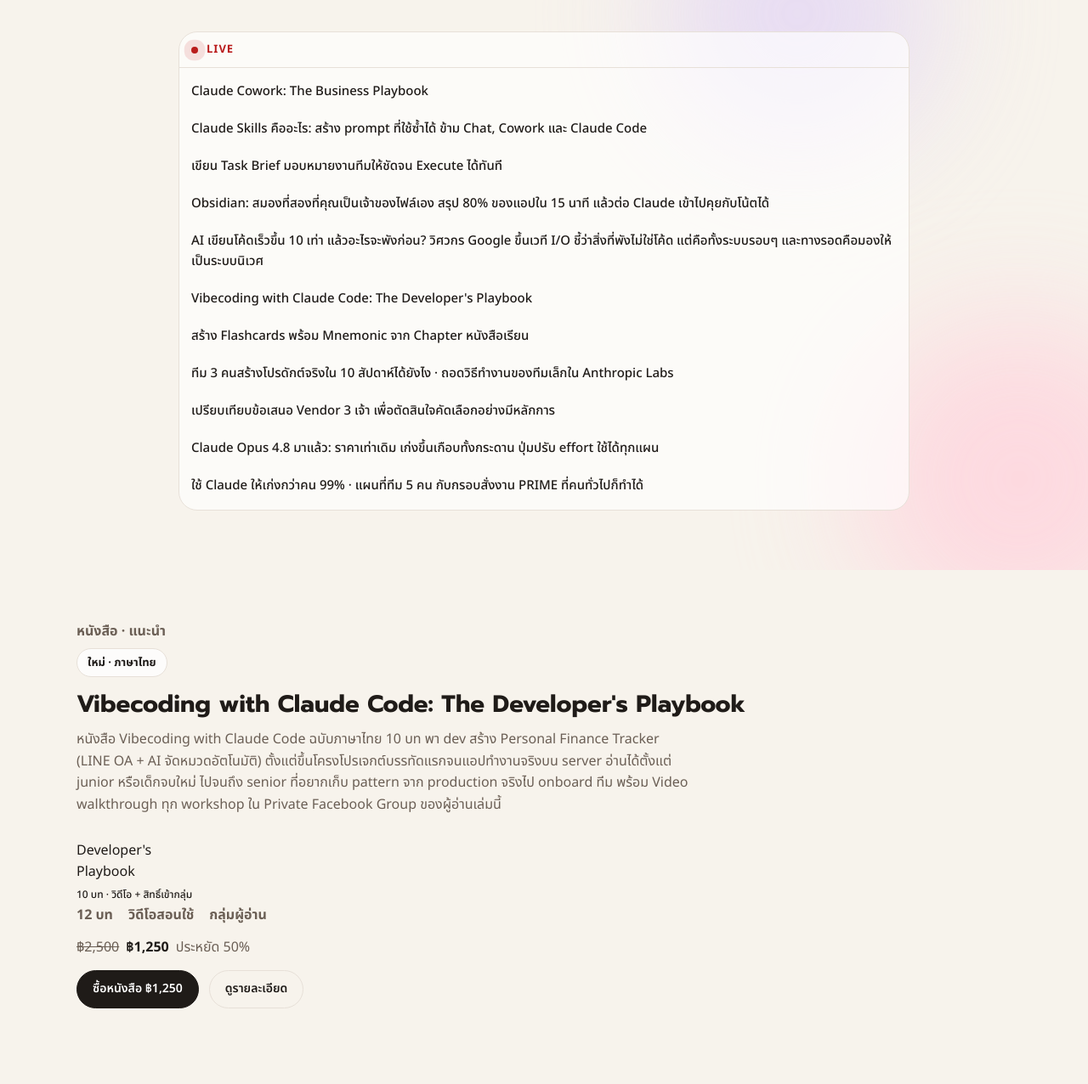
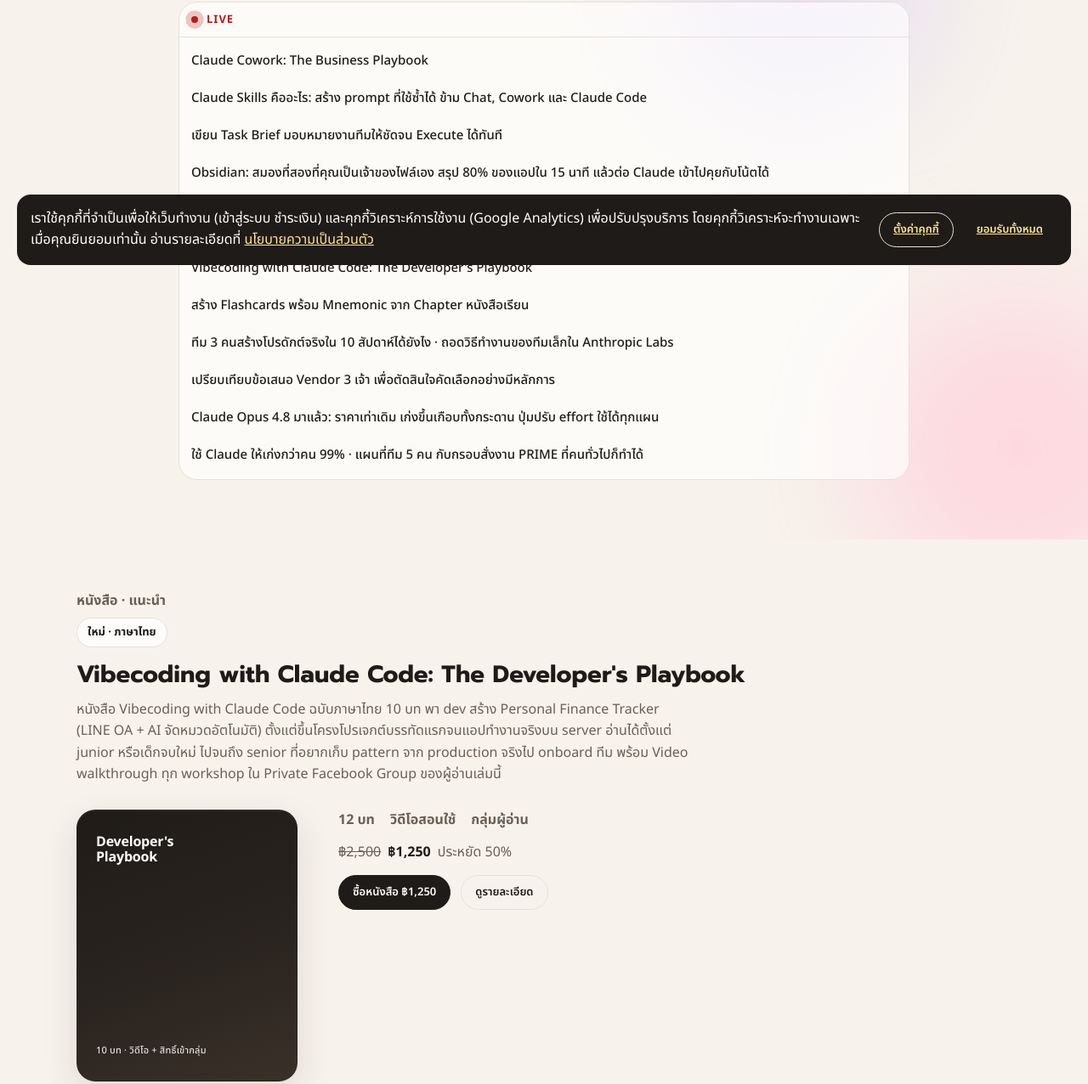
Before and after one commit to rockyvongusa-max/vibe-coding-thailand-clone, a plain HTML site: page index.html in a window 1280 px wide. Shown: the part 468-1744 px from the top of the page at 85% size. Drawn offline with Linux system fonts and the light colour scheme.

Commit message:
style pass: header/featured/article spacing + remove announce logic

```diff
--- a/index.html
+++ b/index.html
@@ -6,10 +6,7 @@
   <title>เรียน AI ใช้งานจริงสำหรับทุกคน | Vibe Coding Thailand</title>
   <link rel="preconnect" href="https://fonts.googleapis.com" />
   <link rel="preconnect" href="https://fonts.gstatic.com" crossorigin />
-  <link
-    href="https://fonts.googleapis.com/css2?family=Noto+Sans+Thai:wght@300;400;500;600;700&family=Prompt:wght@400;500;600;700&display=swap"
-    rel="stylesheet"
-  />
+  <link rel="stylesheet" href="https://fonts.googleapis.com/css2?family=Noto+Sans+Thai:wght@300;400;500;600;700&family=Prompt:wght@400;500;600;700&display=swap"/>
   <style>
     :root {
       --bg: #f7f3ec;
@@ -19,10 +16,9 @@
       --accent-pink: #ffd1dc;
       --accent-purple: #e2d5f5;
       --accent-yellow: #fde68a;
-      --accent-gold: #d4a843;
       --card: #ffffff;
       --border: #e7e0d8;
-      --shadow: 0 14px 40px rgba(31, 27, 24, 0.12);
+      --shadow: 0 14px 40px rgba(31,27,24,0.12);
       --radius: 22px;
     }
 
@@ -36,47 +32,6 @@
       line-height: 1.6;
       overflow-x: hidden;
     }
-    /* Dropdowns */
-    .blob {
-      position: absolute;
-      border-radius: 50%;
-      filter: blur(70px);
-      opacity: 0.75;
-      pointer-events: none;
-    }
-    .hero-wrap {
-      position: relative;
-      min-height: 92vh;
-      padding: 0 24px;
-      display: flex;
-      flex-direction: column;
-      align-items: center;
-      justify-content: center;
-      text-align: center;
-      overflow: hidden;
-    }
-    .blob-1 {
-      width: 420px; height: 420px;
-      background: var(--accent-green);
-      top: -120px; left: -120px;
-      animation: float 14s ease-in-out infinite;
-    }
-    .blob-2 {
-      width: 360px; height: 360px;
-      background: var(--accent-pink);
-      bottom: -100px; right: -80px;
-      animation: float 16s ease-in-out infinite reverse;
-    }
-    .blob-3 {
-      width: 300px; height: 300px;
-      background: var(--accent-purple);
-      top: 30%; left: 60%;
-      animation: float 12s ease-in-out infinite;
-    }
-    @keyframes float {
-      0%, 100% { transform: translate3d(0, 0, 0) scale(1); }
-      50% { transform: translate3d(20px, -30px, 0) scale(1.05); }
-    }
 
     /* Header */
     header {
@@ -84,7 +39,7 @@
       top: 0; left: 0; right: 0;
       z-index: 50;
       backdrop-filter: blur(14px);
-      background: rgba(247, 243, 236, 0.85);
+      background: rgba(247,243,236,0.85);
       border-bottom: 1px solid transparent;
       transition: border-color .2s, top .2s;
     }
@@ -109,7 +64,7 @@
     .nav-links {
       display: flex;
       align-items: center;
-      gap: 22px;
+      gap: 18px;
       list-style: none;
       margin: 0; padding: 0;
     }
@@ -117,12 +72,13 @@
       text-decoration: none;
       color: var(--muted);
       font-weight: 500;
-      font-size: 15px;
+      font-size: 14px;
       transition: color .2s;
       background: transparent;
       border: 0;
-      padding: 0;
+      padding: 4px 2px;
       cursor: pointer;
+      line-height: 1;
     }
     .nav-links a:hover { color: var(--ink); }
     .btn {
@@ -130,10 +86,10 @@
       align-items: center;
       justify-content: center;
       gap: 8px;
-      padding: 10px 18px;
+      padding: 9px 16px;
       border-radius: 999px;
       font-weight: 600;
-      font-size: 14px;
+      font-size: 13px;
       cursor: pointer;
       border: 1.5px solid transparent;
       text-decoration: none;
@@ -155,6 +111,46 @@
     .btn-filled:hover { background: #2b2520; }
 
     /* Hero */
+    .hero-wrap {
+      position: relative;
+      min-height: 92vh;
+      padding: 0 24px;
+      display: flex;
+      flex-direction: column;
+      align-items: center;
+      justify-content: center;
+      text-align: center;
+      overflow: hidden;
+    }
+    .blob {
+      position: absolute;
+      border-radius: 50%;
+      filter: blur(70px);
+      opacity: 0.75;
+      pointer-events: none;
+    }
+    .blob-1 {
+      width: 420px; height: 420px;
+      background: var(--accent-green);
+      top: -120px; left: -120px;
+      animation: float 14s ease-in-out infinite;
+    }
+    .blob-2 {
+      width: 360px; height: 360px;
+      background: var(--accent-pink);
+      bottom: -100px; right: -80px;
+      animation: float 16s ease-in-out infinite reverse;
+    }
+    .blob-3 {
+      width: 300px; height: 300px;
+      background: var(--accent-purple);
+      top: 30%; left: 60%;
+      animation: float 12s ease-in-out infinite;
+    }
+    @keyframes float {
+      0%, 100% { transform: translate3d(0,0,0) scale(1); }
+      50% { transform: translate3d(20px,-30px,0) scale(1.05); }
+    }
     .hero {
       position: relative;
       z-index: 1;
@@ -165,7 +161,7 @@
       display: inline-block;
       padding: 6px 14px;
       border-radius: 999px;
-      background: rgba(255, 255, 255, 0.65);
+      background: rgba(255,255,255,0.65);
       border: 1px solid var(--border);
       color: var(--muted);
       font-weight: 600;
@@ -203,7 +199,7 @@
       margin-top: 44px;
       width: 100%;
       max-width: 900px;
-      background: rgba(255, 255, 255, 0.65);
+      background: rgba(255,255,255,0.65);
       border: 1px solid var(--border);
       border-radius: var(--radius);
       overflow: hidden;
@@ -224,13 +220,13 @@
       width: 8px; height: 8px;
       border-radius: 50%;
       background: #b91c1c;
-      box-shadow: 0 0 0 0 rgba(185, 28, 28, 0.7);
+      box-shadow: 0 0 0 0 rgba(185,28,28,0.7);
       animation: pulse 1.2s infinite;
     }
     @keyframes pulse {
-      0% { box-shadow: 0 0 0 0 rgba(185, 28, 28, 0.7); }
-      70% { box-shadow: 0 0 0 10px rgba(185, 28, 28, 0); }
-      100% { box-shadow: 0 0 0 0 rgba(185, 28, 28, 0); }
+      0% { box-shadow: 0 0 0 0 rgba(185,28,28,0.7); }
+      70% { box-shadow: 0 0 0 10px rgba(185,28,28,0); }
+      100% { box-shadow: 0 0 0 0 rgba(185,28,28,0); }
     }
     .ticker-items { padding: 6px 0; }
     .ticker-item {
@@ -313,7 +309,41 @@
       justify-content: space-between;
     }
 
-    /* Course card */
+    /* Featured book */
+    .book-cover {
+      width: 260px;
+      min-height: 320px;
+      border-radius: var(--radius);
+      background: linear-gradient(160deg, #1f1b18 0%, #2b2520 60%, #3a3028 100%);
+      color: #fff;
+      padding: 28px 22px;
+      display: flex;
+      flex-direction: column;
+      justify-content: space-between;
+      border: 1px solid rgba(0,0,0,0.08);
+      box-shadow: inset 0 1px 0 rgba(255,255,255,0.06), var(--shadow);
+      line-height: 1.15;
+      font-weight: 700;
+      letter-spacing: -0.2px;
+    }
+    .book-cover span {
+      font-size: 11px;
+      font-weight: 500;
+      opacity: .85;
+      letter-spacing: 0.2px;
+    }
+    .featured {
+      display: grid;
+      grid-template-columns: 280px 1fr;
+      gap: 28px;
+      align-items: start;
+    }
+    @media (max-width: 780px) {
+      .featured { grid-template-columns: 1fr; }
+      .book-cover { width: 100%; min-height: 260px; }
+    }
+
+    /* Course */
     .course {
       background: var(--card);
       border: 1px solid var(--border);
@@ -404,6 +434,25 @@
       color: #9a8f85;
     }
 
+    /* Cookies */
+    .cookie {
+      position: fixed;
+      left: 20px; right: 20px;
+      bottom: 20px;
+      background: #1f1b18;
+      color: #fff;
+      border-radius: 16px;
+      padding: 16px;
+      display: flex;
+      flex-wrap: wrap;
+      gap: 10px;
+      align-items: center;
+      justify-content: space-between;
+      z-index: 60;
+    }
+    .cookie a { color: #fde68a; text-decoration: underline; }
+    .cookie p { margin: 0; flex: 1 1 360px; }
+
     /* Reveal */
     .reveal {
       opacity: 0;
@@ -415,7 +464,6 @@
       transform: translateY(0);
     }
 
-    /* Accessibility */
     @media (prefers-reduced-motion: reduce) {
       .blob, .reveal { animation: none; transition: none; }
       .reveal { opacity: 1; transform: none; }
@@ -423,6 +471,7 @@
     @media (max-width: 720px) {
       .nav-links { display: none; }
       header { position: sticky; }
+      .hero { padding: 80px 20px 60px; }
     }
 
     /* Dropdowns */
@@ -474,7 +523,6 @@
   </style>
 </head>
 <body>
-
   <header id="site-header">
     <nav class="nav">
       <a class="logo" href="#">Vibe Coding Thailand</a>
@@ -504,7 +552,7 @@
     </nav>
   </header>
 
-  <main style="padding-top: 32px;">
+  <main>
     <div class="hero-wrap">
       <div class="blob blob-1"></div>
       <div class="blob blob-2"></div>
@@ -553,7 +601,7 @@
         </p>
         <div class="featured">
           <div class="book-cover">
-            Developer's<br/>Playbook<br/><span style="font-size:12px; font-weight:500;">10 บท · วิดีโอ + สิทธิ์เข้ากลุ่ม</span>
+            Developer's<br>Playbook<br><span>10 บท · วิดีโอ + สิทธิ์เข้ากลุ่ม</span>
           </div>
           <div>
             <div style="display:flex; gap: 18px; color: var(--muted); margin-bottom: 12px; font-weight: 700;">
@@ -691,7 +739,7 @@
   </main>
 
   <div class="cookie reveal" id="cookie-banner">
-      <p>เราใช้คุกกี้ที่จำเป็นเพื่อให้เว็บทำงาน (เข้าสู่ระบบ ชำระเงิน) และคุกกี้วิเคราะห์การใช้งาน (Google Analytics) เพื่อปรับปรุงบริการ โดยคุกกี้วิเคราะห์จะทำงานเฉพาะเมื่อคุณยินยอมเท่านั้น อ่านรายละเอียดที่ <a href="#" style="color:#fde68a; text-decoration: underline;">นโยบายความเป็นส่วนตัว</a></p>
+    <p>เราใช้คุกกี้ที่จำเป็นเพื่อให้เว็บทำงาน (เข้าสู่ระบบ ชำระเงิน) และคุกกี้วิเคราะห์การใช้งาน (Google Analytics) เพื่อปรับปรุงบริการ โดยคุกกี้วิเคราะห์จะทำงานเฉพาะเมื่อคุณยินยอมเท่านั้น อ่านรายละเอียดที่ <a href="#">นโยบายความเป็นส่วนตัว</a></p>
     <div class="cookie-actions" style="display:flex; gap:10px; flex-wrap:wrap;">
       <a class="btn btn-outline" href="#">ตั้งค่าคุกกี้</a>
       <a class="btn btn-filled" href="#" onclick="document.getElementById('cookie-banner').style.display='none'">ยอมรับทั้งหมด</a>
@@ -727,25 +775,9 @@
 
   <script>
     const header = document.getElementById('site-header');
-    const announce = header?.querySelector('.announce');
-    const pushHeaderForAnnounce = () => {
-      if (!announce) return;
-      const rect = announce.getBoundingClientRect();
-      const height = rect.height || 0;
-      document.documentElement.style.setProperty('--announce-height', `${height}px`);
-      if (height > 0) {
-        announce.classList.add('is-visible');
-        header.classList.add('is-pushed');
-      } else {
-        announce.classList.remove('is-visible');
-        header.classList.remove('is-pushed');
-      }
-    };
     window.addEventListener('scroll', () => {
       header.classList.toggle('scrolled', window.scrollY > 20);
     });
-    pushHeaderForAnnounce();
-    window.addEventListener('resize', pushHeaderForAnnounce);
 
     const observer = new IntersectionObserver((entries) => {
       entries.forEach((entry) => {
```
Lines whose indentation alone changed are shown as unchanged.
